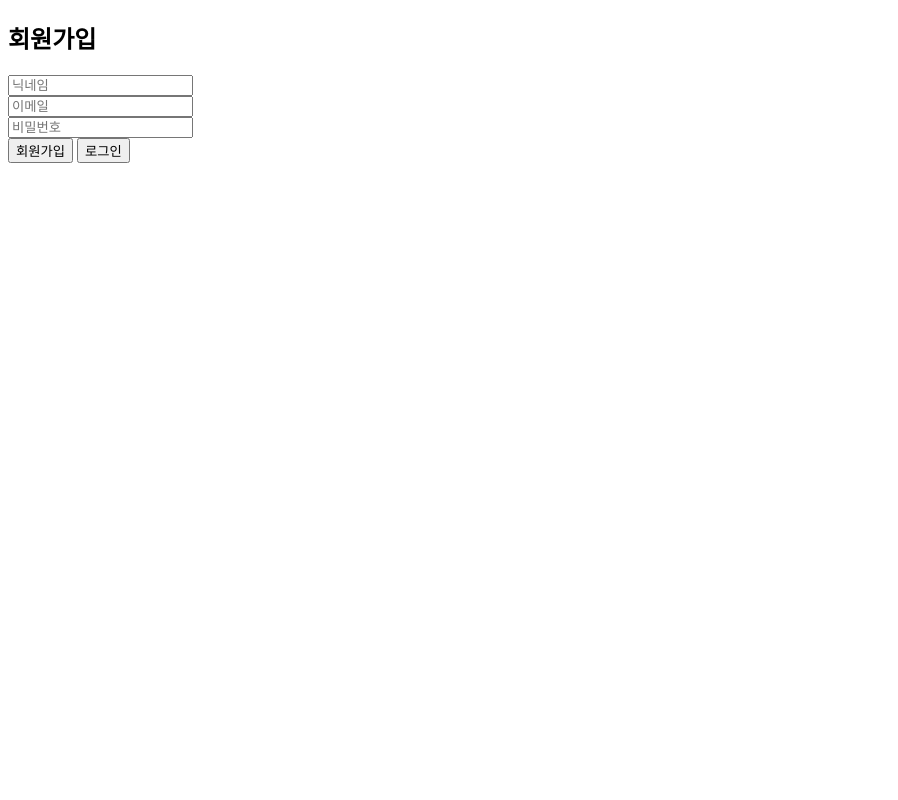
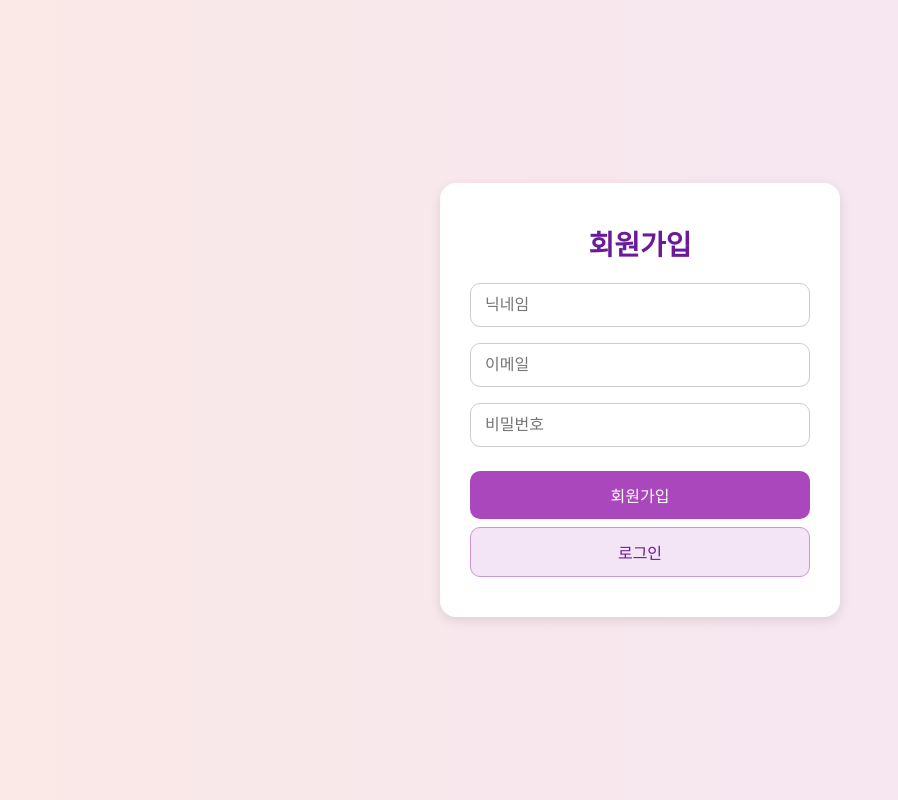
Before and after one commit to eunhu0903/EmoChat, a FastAPI app: page /signup in a window 1280 px wide. Shown: the whole page, without its empty margins (0-898 px from the left). Run offline with FastAPI, Linux system fonts and the light colour scheme.

Commit message:
회원가입 페이지 UI 적용

```diff
--- /dev/null
+++ b/app/static/css/auth/signup.css
@@ -0,0 +1,73 @@
+* {
+  box-sizing: border-box;
+  font-family: 'SUIT', sans-serif;
+}
+
+body {
+  background: linear-gradient(to right, #fbe9e7, #f3e5f5);
+  margin: 0;
+  display: flex;
+  justify-content: center;
+  align-items: center;
+  height: 100vh;
+}
+
+form {
+  background-color: #ffffff;
+  padding: 40px 30px;
+  border-radius: 16px;
+  box-shadow: 0 4px 12px rgba(0, 0, 0, 0.1);
+  width: 100%;
+  max-width: 400px;
+  text-align: center;
+  display: flex;
+  flex-direction: column;
+  align-items: center;
+}
+
+h2 {
+  margin-top: 0;
+  margin-bottom: 20px;
+  font-size: 28px;
+  color: #6a1b9a;
+  text-align: center;
+}
+
+input {
+  width: 100%;
+  padding: 12px 14px;
+  margin-bottom: 16px;
+  border: 1px solid #ccc;
+  border-radius: 10px;
+  font-size: 16px;
+}
+
+button {
+  width: 100%;
+  padding: 12px;
+  margin-top: 8px;
+  border: none;
+  border-radius: 10px;
+  font-size: 16px;
+  cursor: pointer;
+  transition: background 0.3s;
+}
+
+button[type="submit"] {
+  background-color: #ab47bc;
+  color: white;
+}
+
+button[type="submit"]:hover {
+  background-color: #9c27b0;
+}
+
+#login-btn {
+  background-color: #f3e5f5;
+  color: #6a1b9a;
+  border: 1px solid #ce93d8;
+}
+
+#login-btn:hover {
+  background-color: #e1bee7;
+}
--- a/app/templates/auth/signup.html
+++ b/app/templates/auth/signup.html
@@ -3,14 +3,15 @@
 <head>
   <meta charset="UTF-8" />
   <meta name="viewport" content="width=device-width, initial-scale=1" />
+  <link rel="stylesheet" href="/static/css/auth/signup.css" />
   <title>EmoChat | 회원가입</title>
 </head>
 <body>
-  <h2>회원가입</h2>
   <form id="signup-form">
-    <input type="text" id="username" placeholder="닉네임" required /><br />
-    <input type="email" id="email" placeholder="이메일" required /><br />
-    <input type="password" id="password" placeholder="비밀번호" required /><br />
+    <h2>회원가입</h2>
+    <input type="text" id="username" placeholder="닉네임" required />
+    <input type="email" id="email" placeholder="이메일" required />
+    <input type="password" id="password" placeholder="비밀번호" required />
     <button type="submit">회원가입</button>
     <button id="login-btn" type="button">로그인</button>
   </form>
```
